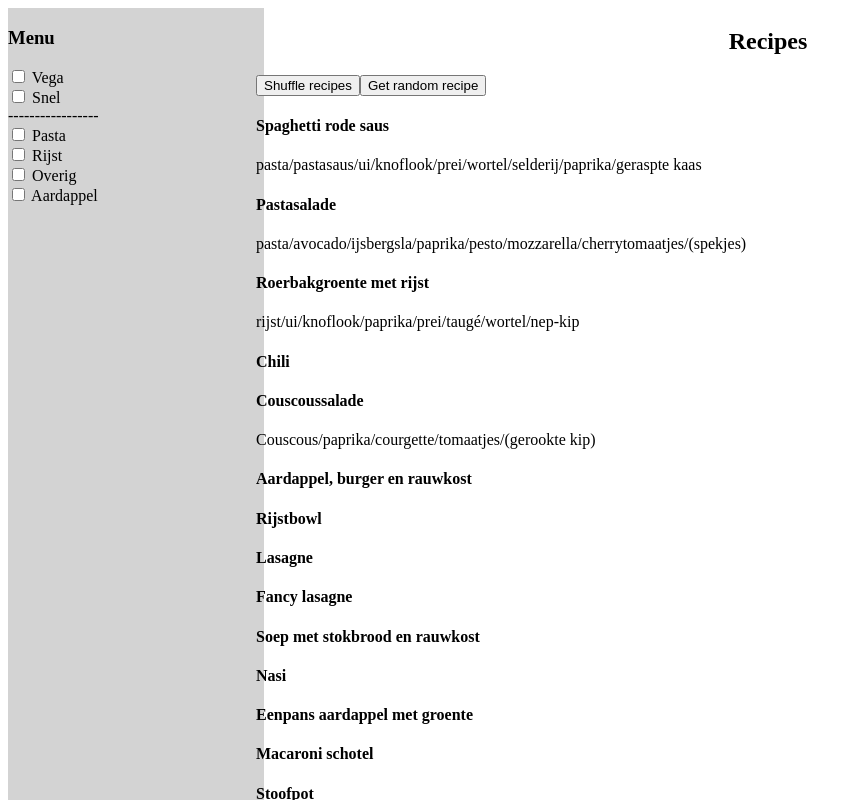
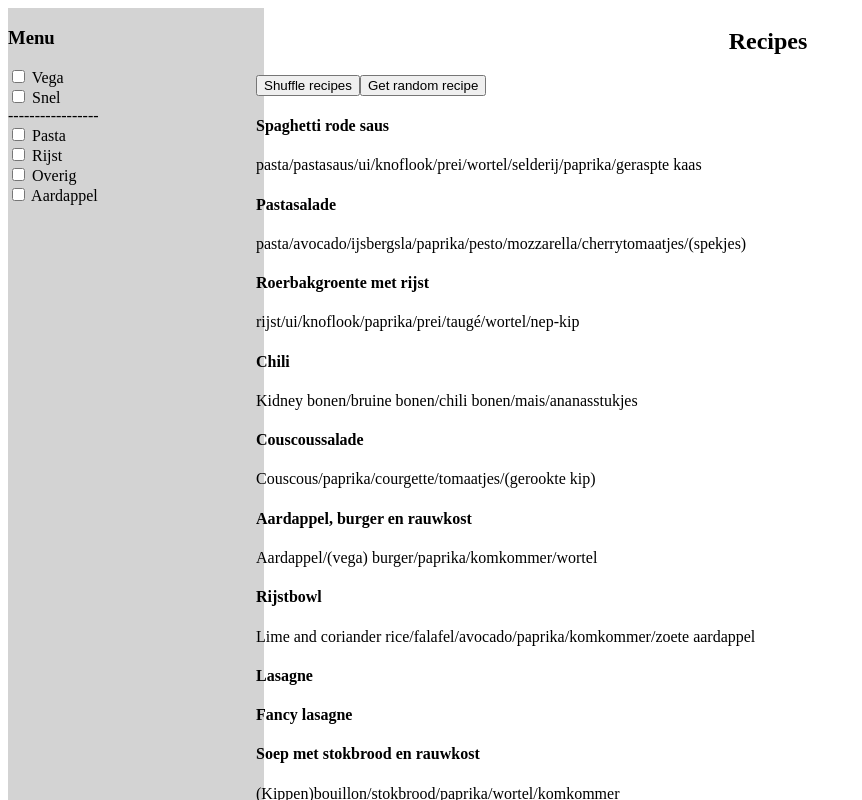
Before and after one commit to syh7/Koala-Tree-Frontend, an Angular app: page / in a window 1280 px wide. Shown: the whole page, without its empty margins (0-862 px from the left). Built offline with nearby package versions, Linux system fonts and the light colour scheme.

Commit message:
Added descriptions

```diff
--- a/src/app/recipe-list/recipes.ts
+++ b/src/app/recipe-list/recipes.ts
@@ -24,7 +24,7 @@ export const RECIPES : Recipe[] = [
     },
     {
         name : 'Chili',
-        description : '',
+        description : 'Kidney bonen/bruine bonen/chili bonen/mais/ananasstukjes',
         category : 'Overig',
         vegan : true,
         quick : false,
@@ -38,14 +38,14 @@ export const RECIPES : Recipe[] = [
     },
     {
         name : 'Aardappel, burger en rauwkost',
-        description : '',
+        description : 'Aardappel/(vega) burger/paprika/komkommer/wortel',
         category : 'Aardappel',
         vegan : true,
         quick : false,
     },
     {
         name : 'Rijstbowl',
-        description : '',
+        description : 'Lime and coriander rice/falafel/avocado/paprika/komkommer/zoete aardappel',
         category : 'Rijst',
         vegan : true,
         quick : true,
@@ -66,28 +66,28 @@ export const RECIPES : Recipe[] = [
     },
     {
         name : 'Soep met stokbrood en rauwkost',
-        description : '',
+        description : '(Kippen)bouillon/stokbrood/paprika/wortel/komkommer',
         category : 'Overig',
         vegan : true,
         quick : true,
     },
     {
         name : 'Nasi',
-        description : '',
+        description : 'Rijst/prei/wortel/paprika/nasi boemboe/nepkip',
         category : 'Rijst',
         vegan : true,
         quick : false,
     },
     {
         name : 'Eenpans aardappel met groente',
-        description : '',
+        description : 'Aardappels/thijm/paprika/tomaat/prei',
         category : 'Aardappel',
         vegan : true,
         quick : false,
     },
     {
         name : 'Macaroni schotel',
-        description : '',
+        description : 'Macaroni/hamblokjes/spekjes/ei',
         category : 'Pasta',
         vegan : false,
         quick : false,
@@ -101,7 +101,7 @@ export const RECIPES : Recipe[] = [
     },
     {
         name : 'Stamppot',
-        description : '',
+        description : 'Aardappel/andijvie/spekjes',
         category : 'Aardappel',
         vegan : false,
         quick : false,
@@ -110,12 +110,12 @@ export const RECIPES : Recipe[] = [
         name : 'Curry (ew)',
         description : '',
         category : 'Rijst',
-        vegan : false,
+        vegan : true,
         quick : false,
     },
     {
         name : 'Pasta Vae soli',
-        description : '',
+        description : 'Pasta/ui/knoflook/spinazie a la creme/champignons/zwarte olijven/(spekjes)',
         category : 'Pasta',
         vegan : true,
         quick : false,
@@ -143,14 +143,14 @@ export const RECIPES : Recipe[] = [
     },
     {
         name : 'Wraps',
-        description : '',
+        description : 'Wraps/mexicaanse groente/sla/creme fraiche/geraspte kaas',
         category : 'Overig',
         vegan : false,
         quick : false,
     },
     {
         name : 'Zalm in sojasaus',
-        description : '',
+        description : 'Zalm/sojasau/groente/aardappel of rijst',
         category : 'Overig',
         vegan : false,
         quick : false,
```
